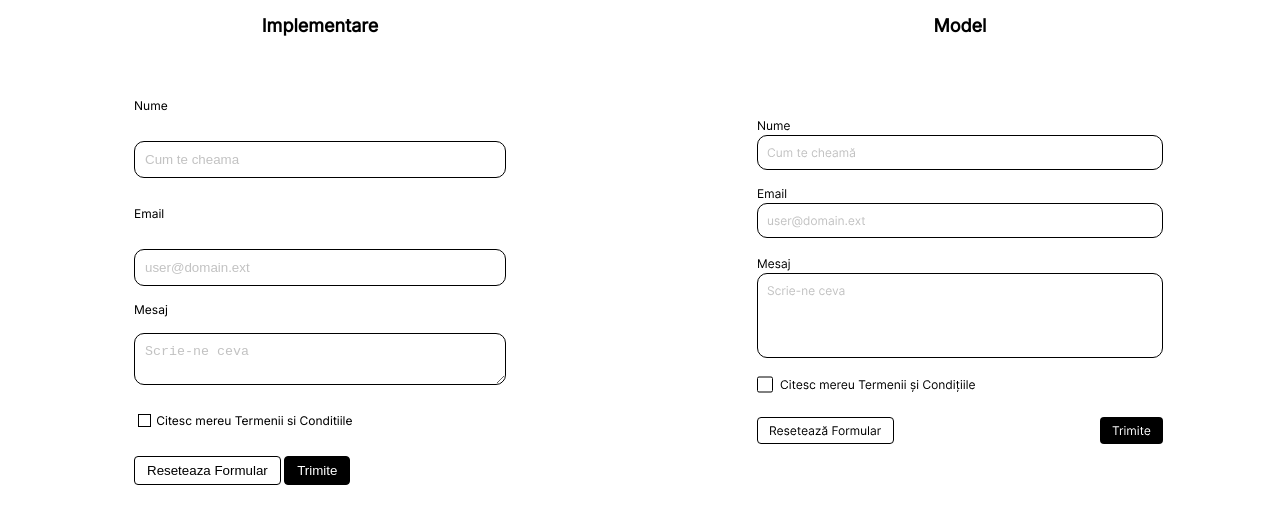
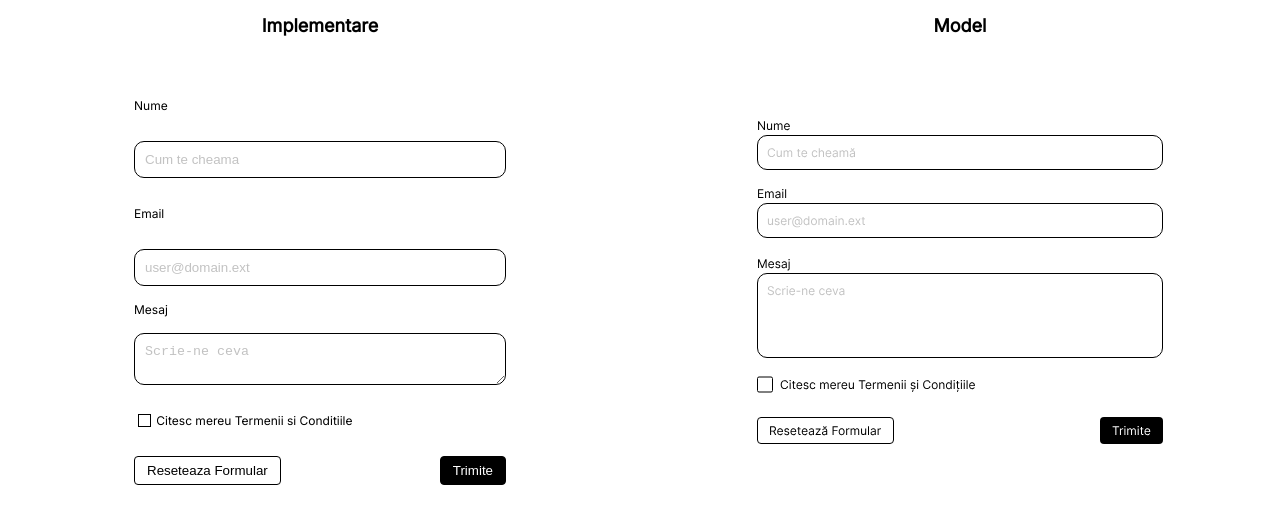
Before and after one commit to ITSchool-Web-Heroines/Tema-Formular, a website built with Parcel: page src/index.html in a window 1280 px wide. Built offline with nearby package versions, Linux system fonts and the light colour scheme.

Commit message:
Update style.css

```diff
--- a/src/style.css
+++ b/src/style.css
@@ -66,7 +66,7 @@ input[type=checkbox]:checked::before {
     color: #C2C2C2;
 }
 
-.btn-group {
+.butoane {
     display: flex;
     justify-content: space-between;
 }
```
